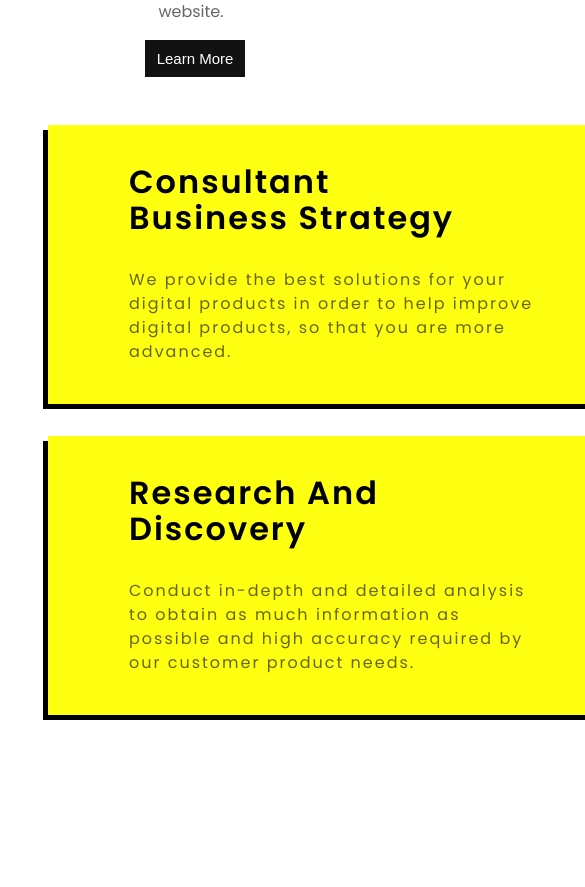
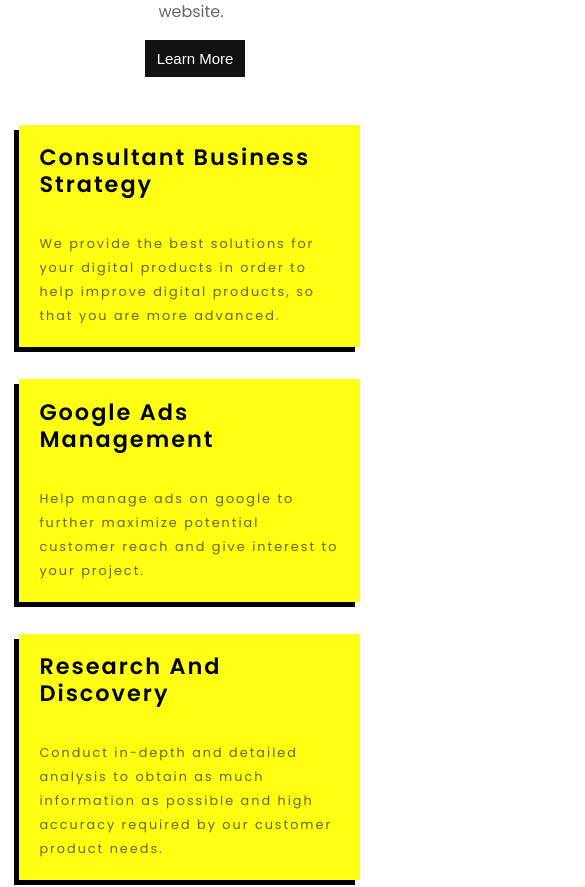
Before and after one commit to eltonalexanderajadi/IDEA-Web-Agency, a React (Create React App) app: page / in a window 390 px wide. Shown: the part 2243-3130 px from the top of the page, 585 px wide, since content can reach past the window. Built offline with nearby package versions, Linux system fonts and the light colour scheme; the HTML template or start-up script is replaced by a standard one.

Commit message:
worked on responsiveness

```diff
--- a/src/components/Cards/ServicesCard.js
+++ b/src/components/Cards/ServicesCard.js
@@ -1,5 +1,7 @@
 import React from 'react'
 import styled from 'styled-components';
+import { mobile } from '../../Responsive';
+import { tablet } from "../../Responsive";
 
 const Container = styled.div`
 
@@ -7,12 +9,15 @@ const Container = styled.div`
 `;
 
 const CardContainer = styled.div`
-    padding: 0 3rem 0 3rem;
+    padding: 0 12rem 0 6rem;
     position: relative;
     display: grid;
     grid-template-columns: 1fr 1fr;
     gap: 2rem;
     position: relative;
+    ${tablet({ gridTemplateColumns: "1fr", padding: "0 6rem 0 6rem" })};
+    ${mobile ({ padding: "0 3rem 0 1.2rem" })};
+
 `;
 
 const ServiceCard = styled.div`
@@ -21,6 +26,7 @@ const ServiceCard = styled.div`
     border: 1px solid transparent;
     transition: var(--transition);
     box-shadow: -5px 5px;
+    ${mobile ({ padding: "1.2rem 1.2rem"})};
 
 
 `;
@@ -28,19 +34,23 @@ const ServiceCard = styled.div`
 const Text = styled.div`
     width: 350px;
     margin-bottom: 2rem;
+    ${mobile ({ width: "300px"})};
 
     span {
         font-size: 2rem;
         font-weight: bold;
         line-height: 1.1;
         letter-spacing: 2px;
+        ${mobile ({ fontSize: "1.4rem"})};
     }
 `;
 
 const P = styled.div`
     width: 420px;
+    ${mobile ({ width: "300px"})};
 
     span {
+        ${mobile ({ fontSize: "0.8rem"})};
         color: var( --color-light);
         letter-spacing: 2px;
     }
```
